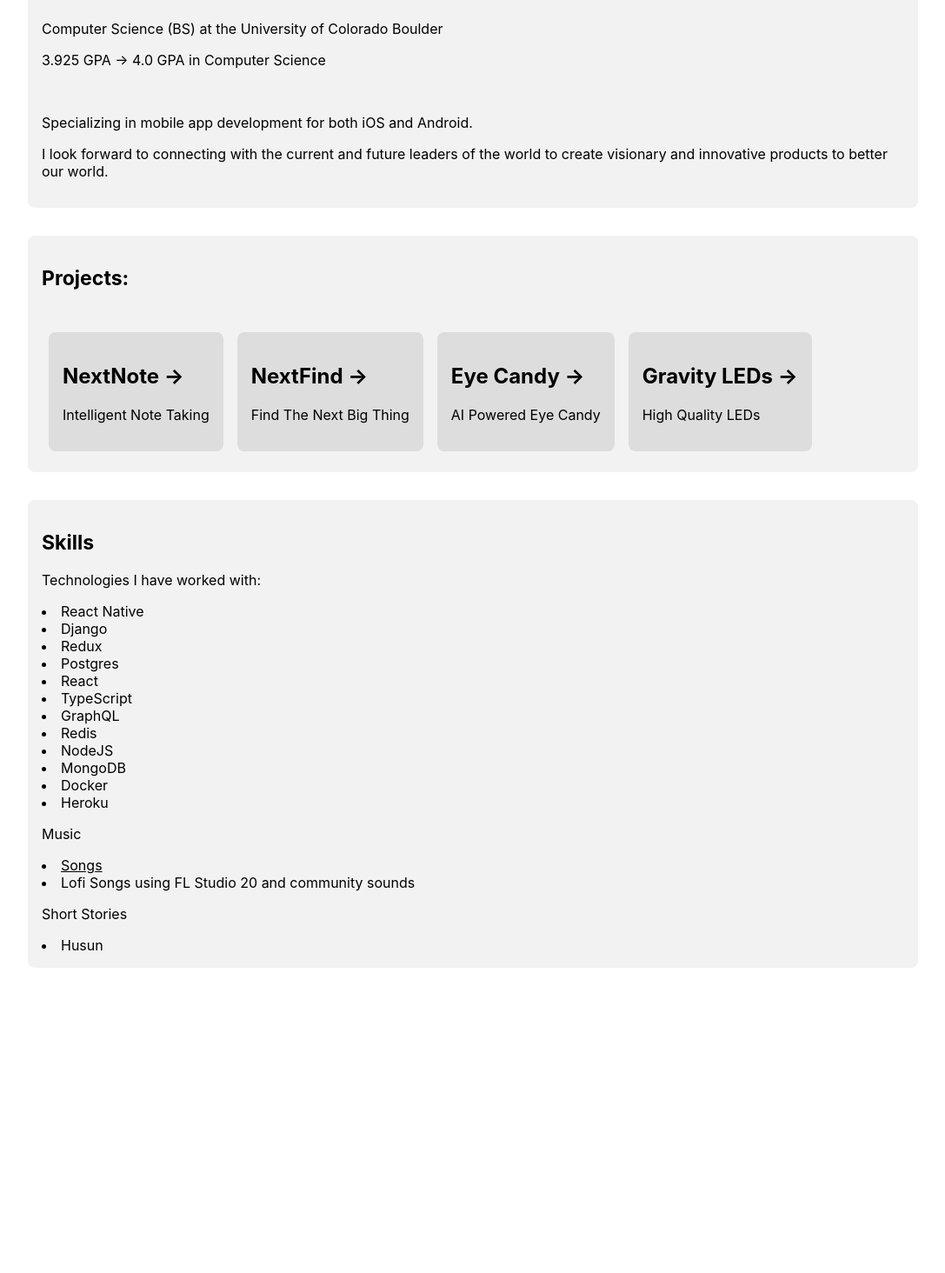
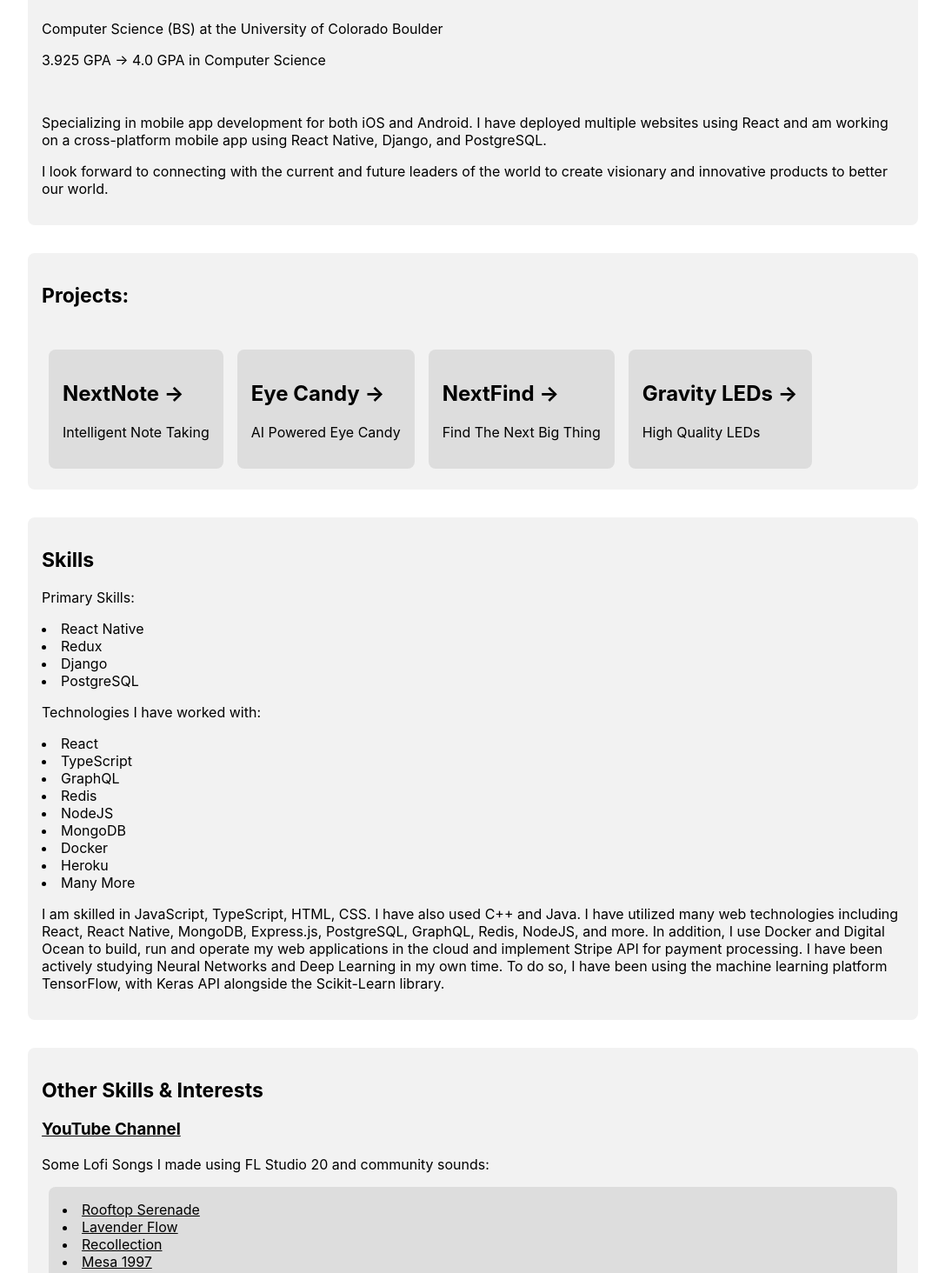
Before and after one commit to kevbuh/kevinbuhler, a Next.js app: page / in a window 1280 px wide. Shown: the part 266-1730 px from the top of the page at 87% size, without its empty margins (96-1183 px from the left). Before the commit the page ends 1395 px from the top, so only its background shows below. Built offline with nearby package versions, Linux system fonts and the light colour scheme.

Commit message:
updated skills section

```diff
--- a/pages/index.js
+++ b/pages/index.js
@@ -16,7 +16,7 @@ export default function Home() {
 
       <main className={styles.main2}>
         <div>
-          <h1 className={styles.kevin}>KEVIN BUHLER</h1>
+          <h1 className={styles.kevin}>Kevin Buhler</h1>
           <p className={styles.description}>
             <p>Accelerating the Future</p>
           </p>
@@ -63,7 +63,10 @@ export default function Home() {
           <p>3.925 GPA &rarr; 4.0 GPA in Computer Science</p>
           <br />
           <p>
-            Specializing in mobile app development for both iOS and Android.
+            Specializing in mobile app development for both iOS and Android. I
+            have deployed multiple websites using React and am working on a
+            cross-platform mobile app using React Native, Django, and
+            PostgreSQL.
           </p>
           <p>
             I look forward to connecting with the current and future leaders of
@@ -75,21 +78,21 @@ export default function Home() {
           <h2 className={styles.smallTitle}>Projects:</h2>
           <div className={styles.apps3}>
             <div className={styles.smallcard}>
-              <a href="https://kevinbuhler.com/nextnoteoverview">
+              <a href="https://kevinbuhler.com/nextnote">
                 <h2>NextNote &rarr;</h2>
                 <p>Intelligent Note Taking</p>
+              </a>
+            </div>
+            <div className={styles.smallcard}>
+              <a href="https://eyecandy.vercel.app/">
+                <h2>Eye Candy &rarr;</h2>
+                <p>AI Powered Eye Candy</p>
               </a>
             </div>
             <div className={styles.smallcard}>
               <a href="https://nextfind.vercel.app">
                 <h2>NextFind &rarr;</h2>
                 <p>Find The Next Big Thing</p>
-              </a>
-            </div>
-            <div className={styles.smallcard}>
-              <a href="https://eyecandy.vercel.app/">
-                <h2>Eye Candy &rarr;</h2>
-                <p>AI Powered Eye Candy</p>
               </a>
             </div>
             <div className={styles.smallcard}>
@@ -102,12 +105,14 @@ export default function Home() {
         </div>
         <div className={styles.info}>
           <h2 className={styles.smallTitle}>Skills</h2>
+          <p>Primary Skills:</p>
+          <li>React Native</li>
+          <li>Redux</li>
+          <li>Django</li>
+          <li>PostgreSQL</li>
+
           <p>Technologies I have worked with:</p>
           <div>
-            <li>React Native</li>
-            <li>Django</li>
-            <li>Redux</li>
-            <li>Postgres</li>
             <li>React</li>
             <li>TypeScript</li>
             <li>GraphQL</li>
@@ -116,23 +121,78 @@ export default function Home() {
             <li>MongoDB</li>
             <li>Docker</li>
             <li>Heroku</li>
+            <li>Many More</li>
+            <p>
+              I am skilled in JavaScript, TypeScript, HTML, CSS. I have also
+              used C++ and Java. I have utilized many web technologies including
+              React, React Native, MongoDB, Express.js, PostgreSQL, GraphQL,
+              Redis, NodeJS, and more. In addition, I use Docker and Digital
+              Ocean to build, run and operate my web applications in the cloud
+              and implement Stripe API for payment processing. I have been
+              actively studying Neural Networks and Deep Learning in my own
+              time. To do so, I have been using the machine learning platform
+              TensorFlow, with Keras API alongside the Scikit-Learn library.
+            </p>
           </div>
+        </div>
+        <div className={styles.info}>
+          <h2 className={styles.smallTitle}>Other Skills & Interests</h2>
           <div>
-            <p>Music</p>
             <a
               className={styles.underline}
               href="https://www.youtube.com/channel/UCuOz_PYAm55bt-1php4dZeQ/videos"
             >
-              <li>Songs</li>
+              <h3>YouTube Channel</h3>
             </a>
-            <li>Lofi Songs using FL Studio 20 and community sounds</li>
+            <p>
+              Some Lofi Songs I made using FL Studio 20 and community sounds:
+            </p>
+            <div className={styles.smallcard}>
+              <a
+                className={styles.underline}
+                href="https://www.youtube.com/watch?v=Swy1ebZ02ug"
+              >
+                <li>Rooftop Serenade</li>
+              </a>
+              <a
+                className={styles.underline}
+                href="https://www.youtube.com/watch?v=6B1oSFGVj7Y"
+              >
+                <li>Lavender Flow</li>
+              </a>
+              <a
+                className={styles.underline}
+                href="https://www.youtube.com/watch?v=5uLDa8pxdOw"
+              >
+                <li>Recollection</li>
+              </a>
+              <a
+                className={styles.underline}
+                href="https://www.youtube.com/watch?v=3m9SfmiR108"
+              >
+                <li>Mesa 1997</li>
+              </a>
+            </div>
           </div>
-          <div>
-            <p>Short Stories</p>
+          <div className={styles.smallcard}>
+            <h3>Short Stories</h3>
             <li>Husun</li>
           </div>
         </div>
       </main>
+      <footer className={styles.footer}>
+        {/* <a
+          href="https://github.com/kevbuh/nextnoteapp"
+          target="_blank"
+          rel="noopener noreferrer"
+        >
+          GitHub
+        </a> */}
+
+        {/* <p>
+          <a href="https://nextnote.io">Visit the Deprecated Website Here.</a>
+        </p> */}
+      </footer>
     </div>
   );
 }
```
Also changed, not shown: pages/nextnote.js (renamed from pages/nextnoteoverview.js).
